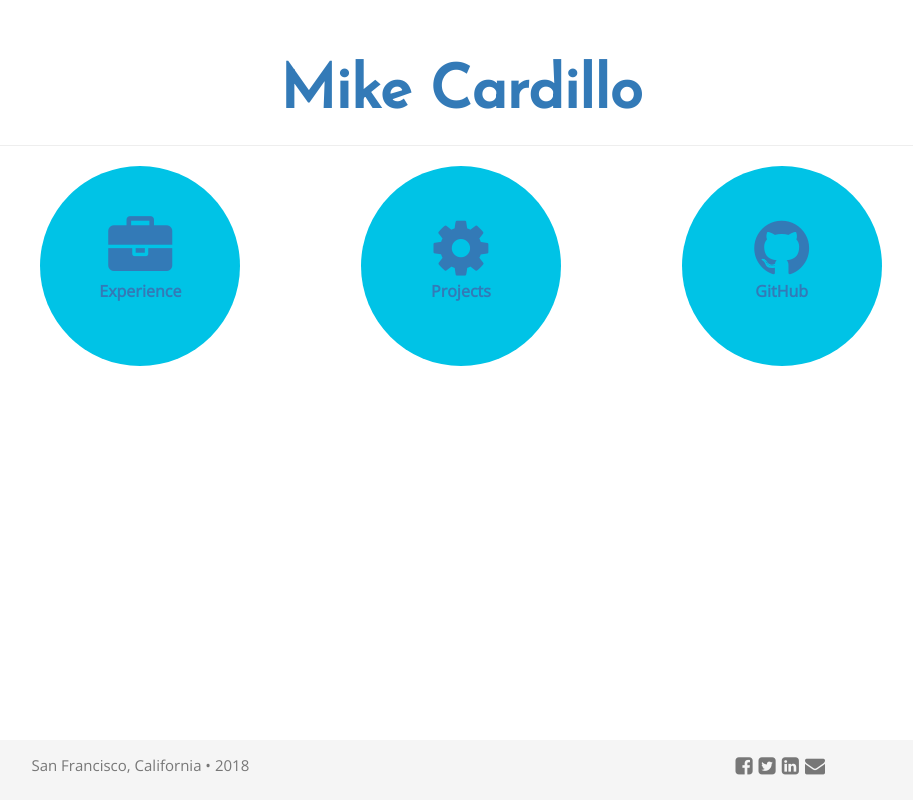
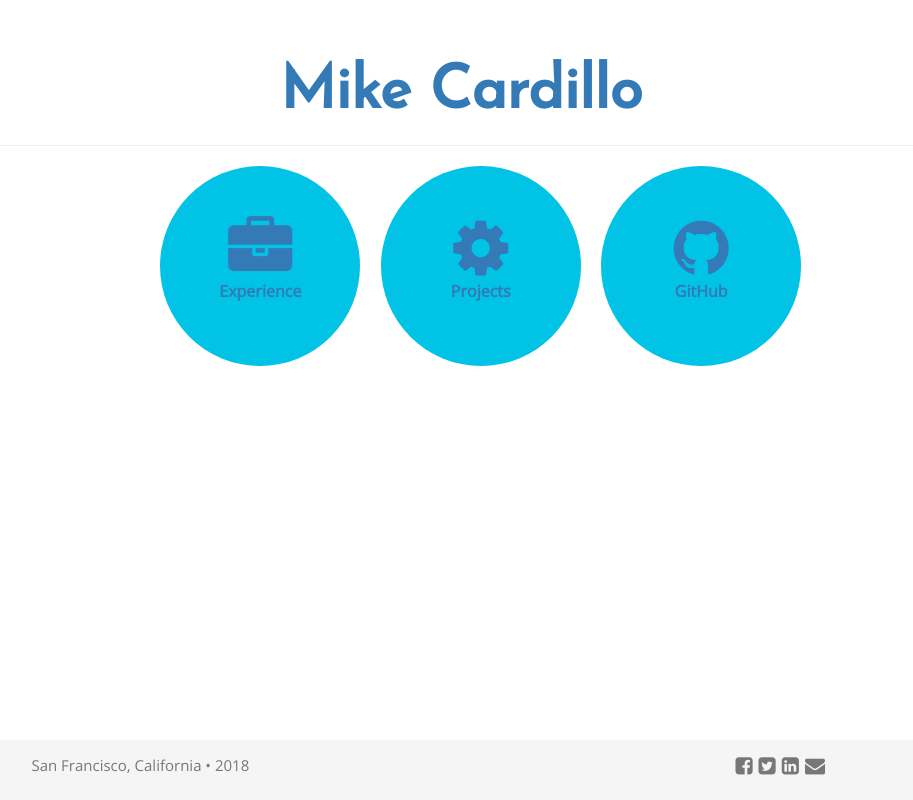
Before and after one commit to mcardillo55/portfolio-react, a React (Create React App) app: page / in a window 1280 px wide. Shown: the whole page, without its empty margins (179-1092 px from the left). Built offline with nearby package versions, Linux system fonts and the light colour scheme.

Commit message:
put main circles into an outer row

```diff
--- a/src/components/CircleButtons.jsx
+++ b/src/components/CircleButtons.jsx
@@ -4,21 +4,29 @@ import Circle from '../components/Circle';
 
 const CircleButtons = () => {
     return (
-        <div class="row container text-center" id="circle-wrapper">
+      <div class="container">
+        <div class="row">
+          <div class="col-sm-2"/>
+          <div class="col-sm-8 container">
+            <div class="row text-center" id="circle-wrapper">
               <div class="col-sm-4">
-            <Link to="/experience">
+                <Link class="nounderline" to="/experience">
                   <Circle circleText="Experience" faIcon="fa-briefcase" id="experience-btn"/>
                 </Link>
               </div>
               <div class="col-sm-4">
-            <Link to="/projects">
+                <Link class="nounderline" to="/projects">
                   <Circle circleText="Projects" faIcon="fa-cog" id="projects-btn"/>
                 </Link>
               </div>
               <div class="col-sm-4">
-            <a href="https://github.com/mcardillo55">
+                <a class="nounderline" href="https://github.com/mcardillo55">
                   <Circle circleText="GitHub" faIcon="fa-github" id="github-btn"/>
                 </a>
+              </div>
+            </div>
+          </div>
+          <div class="col-sm-2"/>
         </div>
       </div>
     );
```
Lines whose indentation alone changed are shown as unchanged.
